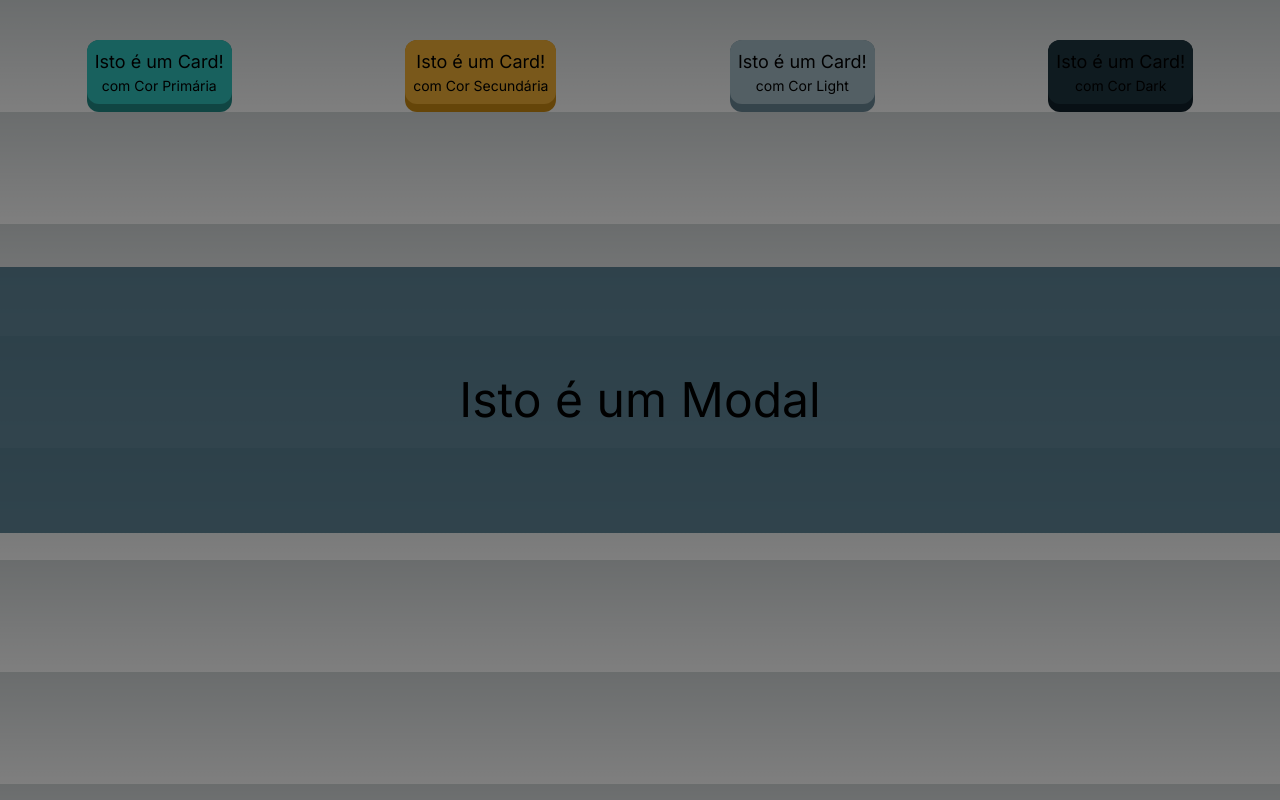
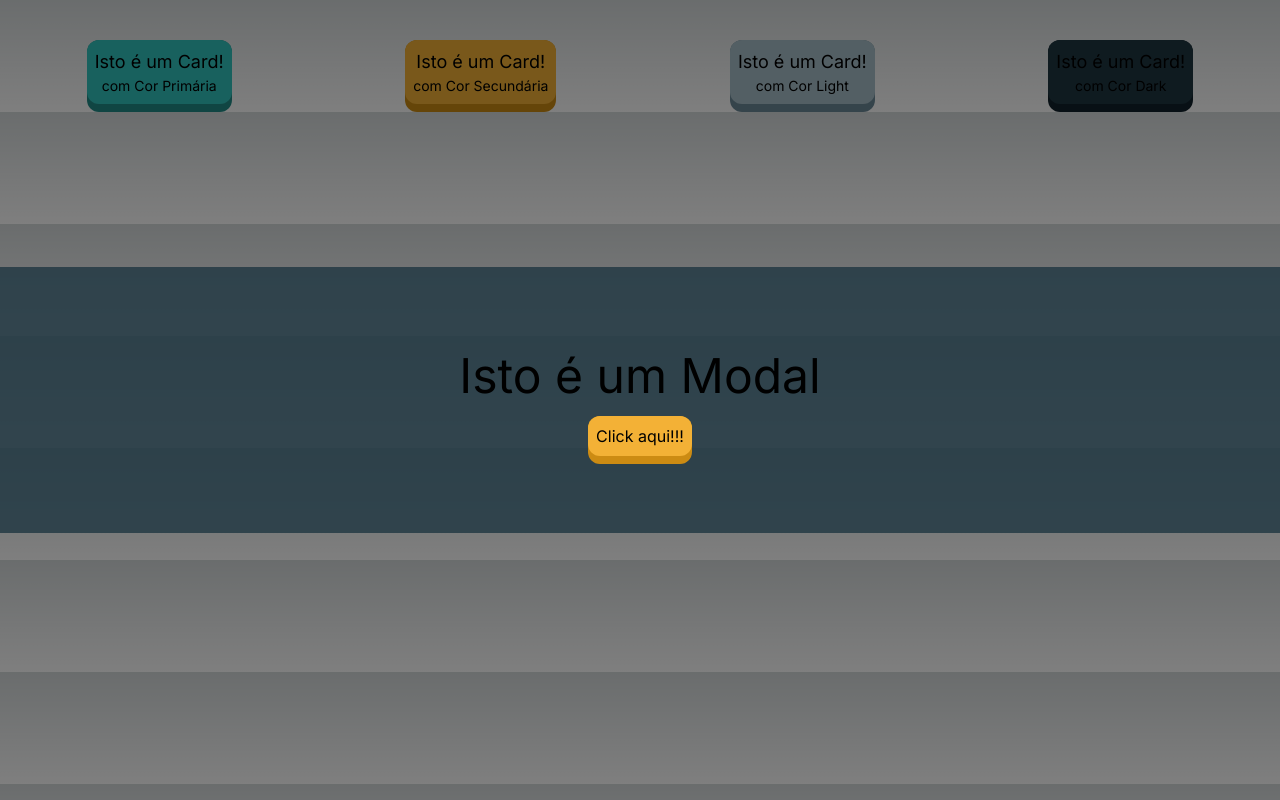
Before and after one commit to MarckVinny/Jogo-da-Velha, a Next.js app in the folder apps/frontend/: page / in a window 1280 px wide. Built offline with nearby package versions, Linux system fonts and the light colour scheme.

Commit message:
Componente Button

```diff
--- a/apps/frontend/src/app/page.tsx
+++ b/apps/frontend/src/app/page.tsx
@@ -1,5 +1,8 @@
-import Card from "@/components/shared/Card"
-import Modal from "@/components/shared/Modal"
+'use client'
+
+import Button from '@/components/shared/Button'
+import Card from '@/components/shared/Card'
+import Modal from '@/components/shared/Modal'
 
 export default function Home() {
   return (
@@ -21,7 +24,10 @@ export default function Home() {
         <p className='text-sm'>com Cor Dark</p>
       </Card>
       <Modal visible>
-        <h1 className="text-5xl">Isto é um Modal</h1>
+        <h1 className='text-5xl p-4'>Isto é um Modal</h1>
+        <Button color='secondary' onClick={() => console.log('Clicado!')}>
+          Click aqui!!!
+        </Button>
       </Modal>
     </div>
   )
--- /dev/null
+++ b/apps/frontend/src/components/shared/Button.tsx
@@ -0,0 +1,16 @@
+import Card from './Card'
+
+export interface ButtonProps extends React.HTMLAttributes<HTMLButtonElement> {
+  children: React.ReactNode
+  color?: 'primary' | 'secondary' | 'light' | 'dark'
+}
+
+export default function Button(props: ButtonProps) {
+  return (
+    <button {...props} className='text-black'>
+      <Card color={props.color} hover>
+        {props.children}
+      </Card>
+    </button>
+  )
+}
```
